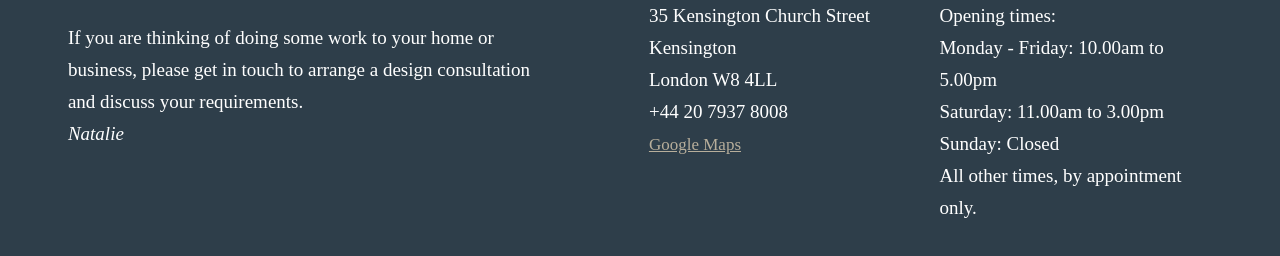
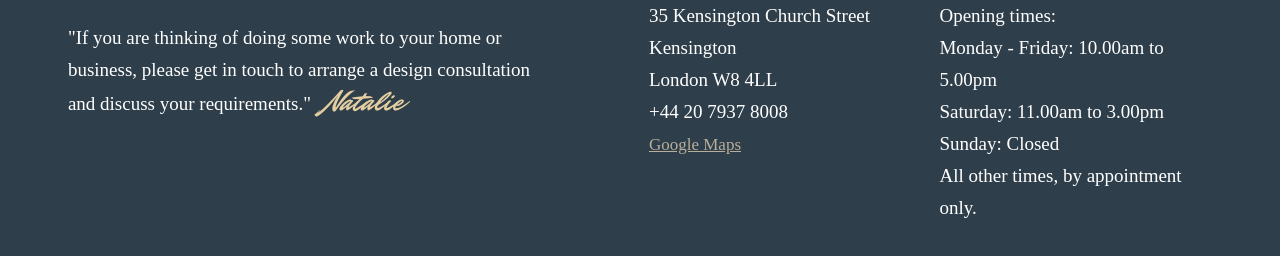
Before and after one commit to frazerf/vellos-interiors, a website: page app/index.html in a window 1280 px wide. Shown: the part 3627-3883 px from the top of the page. Drawn offline with Linux system fonts and the light colour scheme.

Commit message:
vellos-designs: Adding signature to footer.

```diff
--- a/app/index.html
+++ b/app/index.html
@@ -104,7 +104,7 @@
   <div id="about" class="container about">
     <div class="about-container">
       <h2>About Vellos Design</h2>
-      <p class="leadin">The award winning Vellos Designs architectural interior design practise has been in the family for nearly 30 years. Whilst we’ve made our name with our beautiful kitchens, bedrooms and studies, our skills, talents and capabilities extend to every room in your home. Now run by Natalie Vellos, the practice offers an exclusive, yet very personal service. We place our clients ‘needs at the heart of the design process, we'll listen to your style requirements, working closely to given briefs and budgets. Natalie and her team create a seamless journey from concept through to completion, project managing every step of the way, coordinating deliveries and trades people, keeping you updated throughout.</p>
+      <p class="leadin">The award winning Vellos Designs architectural interior design practise has been in the family for nearly 30 years. Whilst we’ve made our name with our beautiful kitchens, bedrooms and studies, our skills, talents and capabilities extend to every room in your home. Now run by Natalie Vellos, the practice offers an exclusive, yet very personal service. We place our clients&rsquo; needs at the heart of the design process, we'll listen to your style requirements, working closely to given briefs and budgets. Natalie and her team create a seamless journey from concept through to completion, project managing every step of the way, coordinating deliveries and trades people, keeping you updated throughout.</p>
     </div>
   </div>
 
@@ -177,42 +177,12 @@
     </div>
   </div>
 
-  <!--<div class="container product">
-    <div class="content">
-      <h4>Shop</h4>
-      <h2>Lorem ipsum dolor sit amet consectetur adipiscing elit.</h2>
-    </div>
-    <div class="product-container">
-      <a target="_blank" href="https://vellos-designs.myshopify.com/collections/frontpage/products/silver-mercury-patterned-round-lamp-with-champagne-shade"
-        class="product-item">
-        <img src="https://cdn.shopify.com/s/files/1/0085/2665/9699/products/eu-gs197-00-cyl-cm_1_1024x1024@2x.jpg?v=1531151505"
-          alt="Silver Mercury Patterned Round Lamp With Champagne Shade" />
-        <h3>Silver Mercury Patterned Round Lamp With Champagne Shade</h3>
-        <h5>£159.00</h5>
-      </a>
-      <a target="_blank" href="https://vellos-designs.myshopify.com/collections/frontpage/products/selma-small-mirrored-3-drawer-chest"
-        class="product-item">
-        <img src="https://cdn.shopify.com/s/files/1/0085/2665/9699/products/mr201-00-mr_1024x1024@2x.jpg?v=1531149749"
-          alt="Silver Mercury Patterned Round Lamp With Champagne Shade" />
-        <h3>Selma Wall Mirror</h3>
-        <h5>£255.00</h5>
-      </a>
-      <a target="_blank" href="https://vellos-designs.myshopify.com/collections/frontpage/products/selma-wall-mirror"
-        class="product-item">
-        <img src="http://cdn.shopify.com/s/files/1/0085/2665/9699/products/3-CIMC-Home-Marrakech-Mirrored-Bedside-Cabinet-3-Drawer_1024x1024@2x.jpg?v=1531147778"
-          alt="Silver Mercury Patterned Round Lamp With Champagne Shade" />
-        <h3>Selma Small Mirrored 3 Drawer Chest</h3>
-        <h5>£272.00</h5>
-      </a>
-    </div>
-  </div>-->
-
   <footer>
     <div class="container">
       <div class="row text-light">
         <div class="col-xs-12 col-md-5">
           <h2>Vellos Designs</h2>
-          <p>If you are thinking of doing some work to your home or business, please get in touch to arrange a design consultation and discuss your requirements.</p><p><i>Natalie</i></p>
+          <p>"If you are thinking of doing some work to your home or business, please get in touch to arrange a design consultation and discuss your requirements." <span class="signed">Natalie</span></p>
         </div>
         <div class="col-md-offset-1 col-xs-12 col-md-3">
           <h5>Address</h5>
--- a/src/scss/base/variables.scss
+++ b/src/scss/base/variables.scss
@@ -1,7 +1,7 @@
 /* ==========================================================================
 Global Variables
 ========================================================================== */
-@import url('https://fonts.googleapis.com/css?family=Lora|Josefin+Sans:300,400,600,700');
+@import url('https://fonts.googleapis.com/css?family=Lora|Mr+Dafoe|Josefin+Sans:300,400,600,700');
 
 /* --- Typography --- */
 
--- a/src/scss/modules/footer.scss
+++ b/src/scss/modules/footer.scss
@@ -24,3 +24,10 @@ footer {
     }
   }
 }
+
+.signed {
+  font-family: 'Mr Dafoe', cursive;
+  color: $brand-gold;
+  font-size: 30px;
+  margin-left: 10px;
+}
```
Also changed, not shown: app/assets/css/style.css, app/assets/css/style.min.css.
